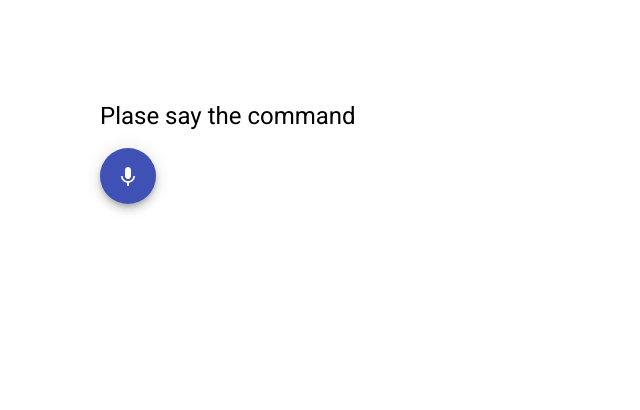
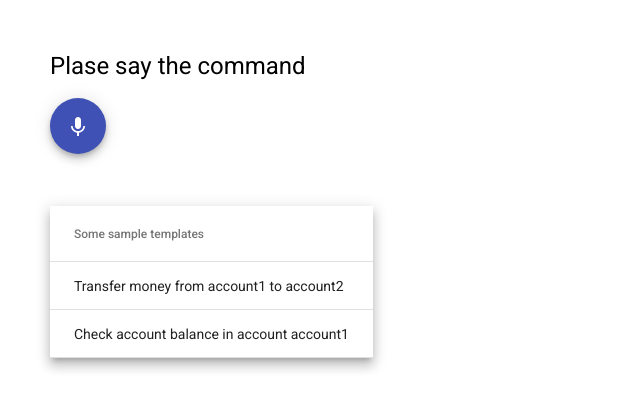
Before and after one commit to avinashbr/WFHackathon, an Angular app: page / in a window 1280 px wide. Shown: the top 410 px of the page, without its empty margins (0-640 px from the left). Built offline with nearby package versions, Linux system fonts and the light colour scheme.

Commit message:
list of templates added

```diff
--- /dev/null
+++ b/src/app/models/template.model.ts
@@ -0,0 +1,3 @@
+export interface templateModel {
+    name: string;
+  }
--- a/src/app/speech-to-text/speech-to-text.component.css
+++ b/src/app/speech-to-text/speech-to-text.component.css
@@ -1,3 +1,6 @@
 .mic:active{
 color: red;
 }
+.container{
+    margin: 50px;
+}
--- a/src/app/speech-to-text/speech-to-text.component.html
+++ b/src/app/speech-to-text/speech-to-text.component.html
@@ -1,9 +1,24 @@
-<div style="margin: 100px;">
+<div class="container">
+<div>
     <h1>Plase say the command</h1>
     <button mat-fab color="primary" class="mic" (mousedown)="startService()" (mouseup)="stopService()" title="Hold the button to record">
         <mat-icon class="mic">mic</mat-icon>
       </button>
     <br>
+    <p *ngIf="listening">listening..</p>
     <p>{{service.text}}</p>
-    <p *ngIf="recordedMessage.length>0">Command: {{recordedMessage}}</p>
 </div>
+<div>
+<br>
+<br>
+<table mat-table [dataSource]="templateList" class="mat-elevation-z8">
+    <ng-container matColumnDef="name">
+      <th mat-header-cell *matHeaderCellDef> Some sample templates </th>
+      <td mat-cell *matCellDef="let template"> {{template.name}} </td>
+    </ng-container>
+    <tr mat-header-row *matHeaderRowDef="displayedColumns"></tr>
+    <tr mat-row *matRowDef="let row; columns: displayedColumns;"></tr>
+  </table>
+
+</div>
+</div>
--- a/src/app/speech-to-text/speech-to-text.component.ts
+++ b/src/app/speech-to-text/speech-to-text.component.ts
@@ -1,4 +1,5 @@
 import { Component, OnInit } from '@angular/core';
+import { templateModel } from '../models/template.model';
 import { VoiceRecognitionService } from '../services/voice-recognition.service';
 
 @Component({
@@ -8,10 +9,13 @@ import { VoiceRecognitionService } from '../services/voice-recognition.service';
 })
 export class SpeechToTextComponent implements OnInit {
   recordedMessage: String = '';
-  templateList: String[] = [
-    'Transfer money from account1 to account2',
-    'Check account balance in account account1'
+  templateList: templateModel[] = [
+    { name: 'Transfer money from account1 to account2' },
+    { name: 'Check account balance in account account1' }
   ];
+  displayedColumns: string[] = ['name'];
+  listening:boolean=false;
+
 
   constructor(
     public service: VoiceRecognitionService
@@ -20,13 +24,16 @@ export class SpeechToTextComponent implements OnInit {
   }
 
   ngOnInit(): void {
+
   }
 
   startService() {
+    this.listening=true;
     this.service.start()
   }
 
   stopService() {
+    this.listening=false;
     this.recordedMessage = this.service.text;
     this.service.stop()
   }
```
Also changed, not shown: src/app/app.module.ts (+6 -3 lines).
